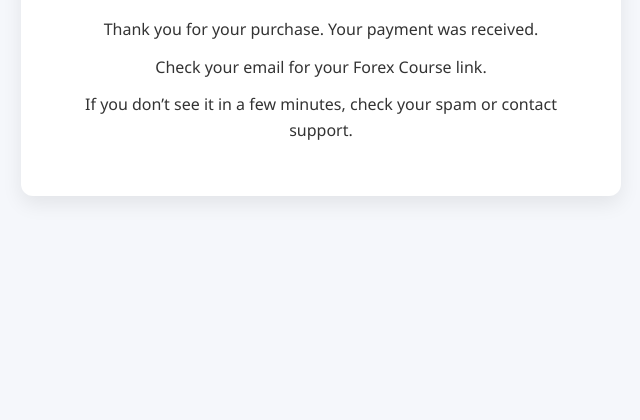
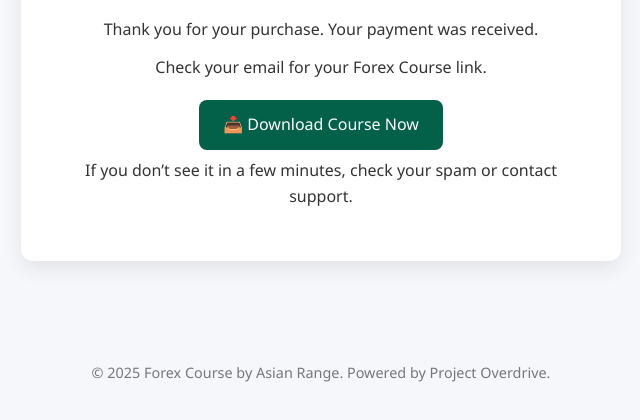
Before and after one commit to myforexguru/forexcourse, a plain HTML site: page thank-you.html in a window 1280 px wide. Shown: the part 214-634 px from the top of the page, without its empty margins (319-959 px from the left). Drawn offline with Linux system fonts and the light colour scheme.

Commit message:
Update thank-you.html

```diff
--- a/thank-you.html
+++ b/thank-you.html
@@ -11,7 +11,12 @@
     <h1>✅ Payment Successful!</h1>
     <p>Thank you for your purchase. Your payment was received.</p>
     <p>Check your email for your Forex Course link.</p>
+    <a href="https://docs.google.com/document/d/1JYRzeVnTf0csWSckENAvRmkhVeuXsk7mBaUbrdEbdDA/edit?usp=sharing" class="btn">📥 Download Course Now</a>
     <p>If you don’t see it in a few minutes, check your spam or contact support.</p>
   </div>
+
+  <footer>
+    <p>© 2025 Forex Course by Asian Range. Powered by Project Overdrive.</p>
+  </footer>
 </body>
 </html>
```
